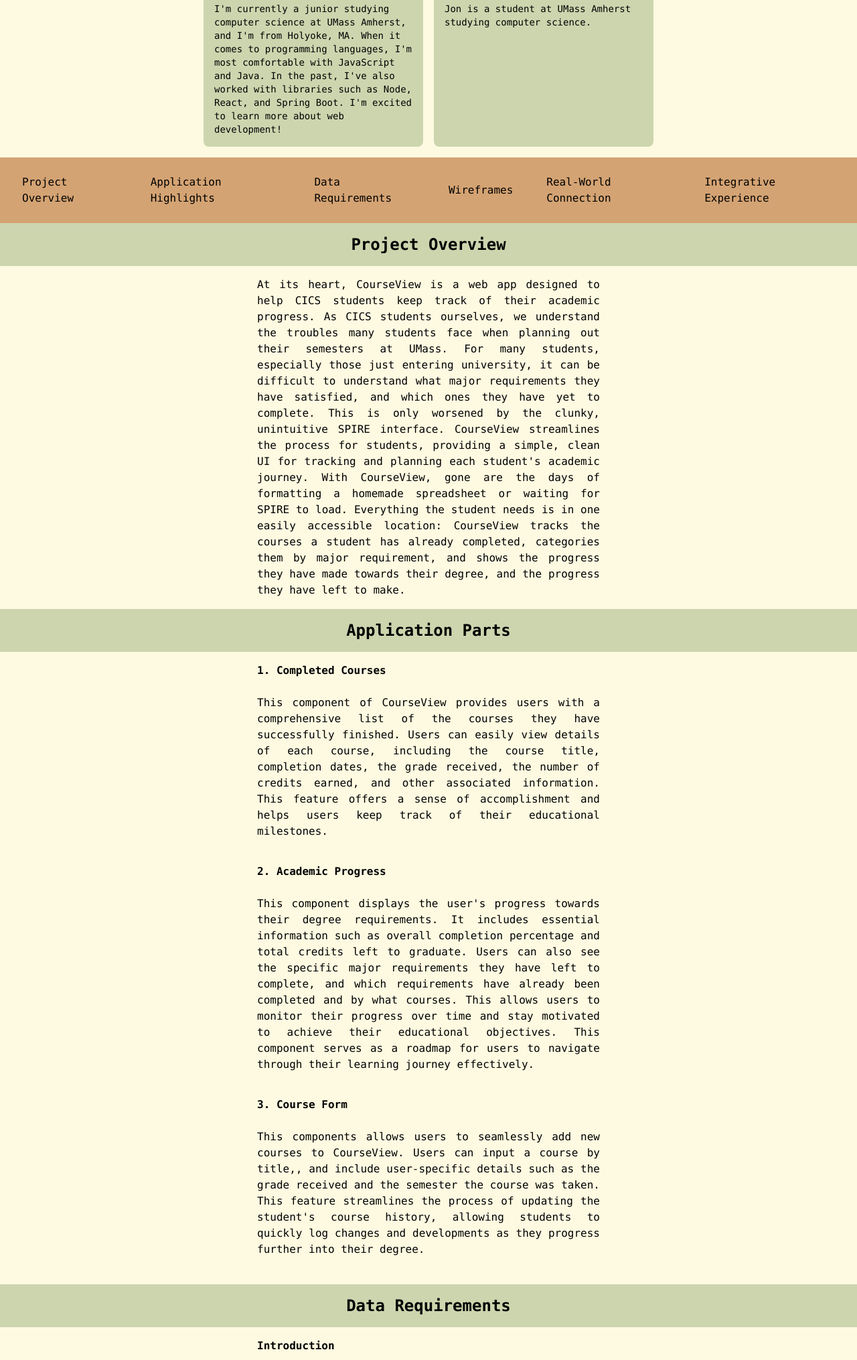
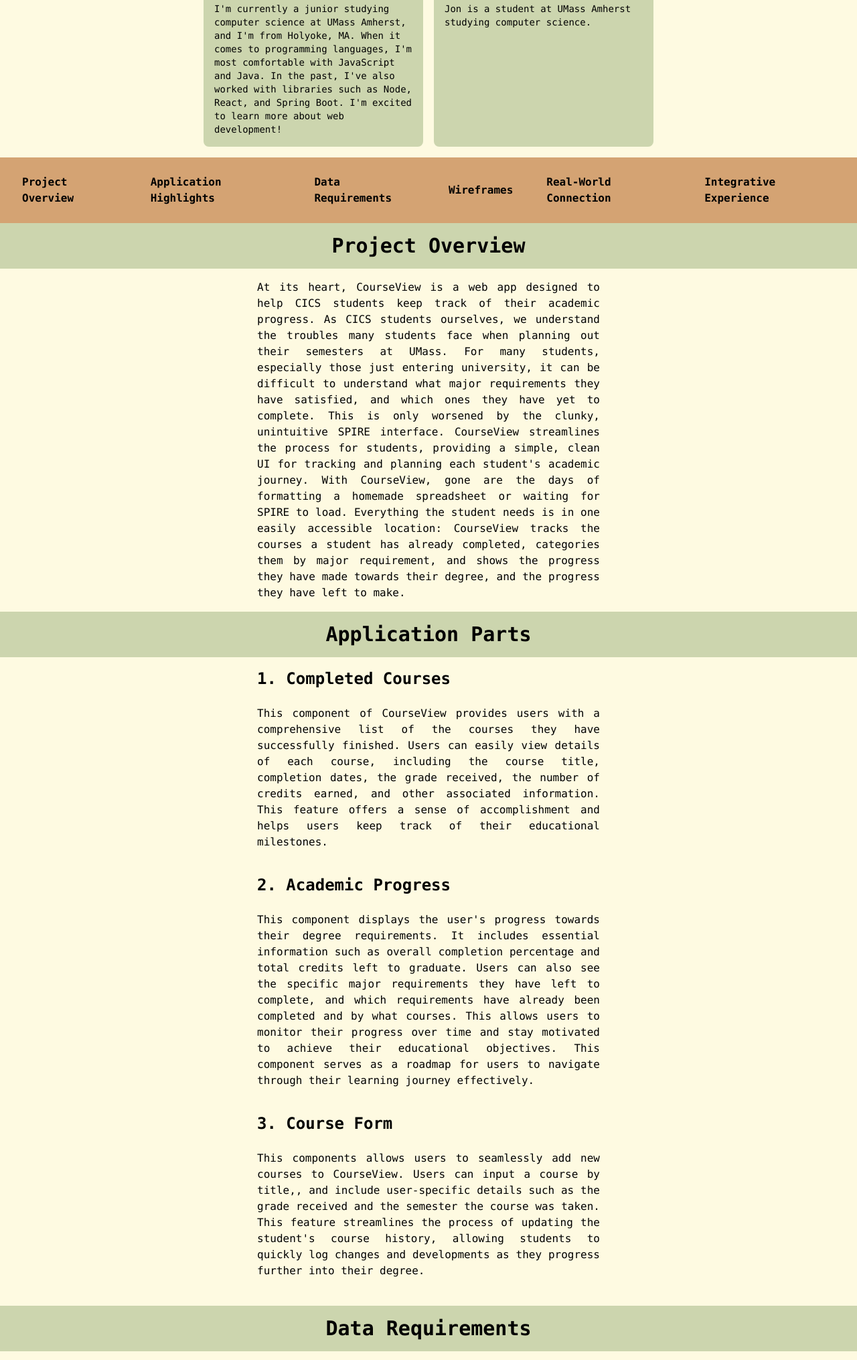
Before and after one commit to atharvakale343/CourseView, a website built with Vite: page frontend/src/docs/milestone-01/index.html in a window 1280 px wide. Shown: the part 1289-3319 px from the top of the page at 67% size. Built offline with nearby package versions, Linux system fonts and the light colour scheme.

Commit message:
formatting

```diff
--- a/frontend/src/docs/milestone-01/index.html
+++ b/frontend/src/docs/milestone-01/index.html
@@ -142,32 +142,32 @@
       <!-- Links to different sections/pages -->
       <a
         href="#overview"
-        class="rounded-lg border border-transparent px-4 py-2 font-medium transition duration-300 ease-in-out hover:bg-custom-cream-accent"
+        class="rounded-lg border border-transparent px-4 py-2 font-semibold transition duration-300 ease-in-out hover:bg-custom-cream-accent"
         >Project Overview</a
       >
       <a
         href="#application-parts"
-        class="rounded-lg border border-transparent px-4 py-2 font-medium transition duration-300 ease-in-out hover:bg-custom-cream-accent"
+        class="rounded-lg border border-transparent px-4 py-2 font-semibold transition duration-300 ease-in-out hover:bg-custom-cream-accent"
         >Application Highlights</a
       >
       <a
         href="#data-requirements"
-        class="rounded-lg border border-transparent px-4 py-2 font-medium transition duration-300 ease-in-out hover:bg-custom-cream-accent"
+        class="rounded-lg border border-transparent px-4 py-2 font-semibold transition duration-300 ease-in-out hover:bg-custom-cream-accent"
         >Data Requirements</a
       >
       <a
         href="#wireframes"
-        class="rounded-lg border border-transparent px-4 py-2 font-medium transition duration-300 ease-in-out hover:bg-custom-cream-accent"
+        class="rounded-lg border border-transparent px-4 py-2 font-semibold transition duration-300 ease-in-out hover:bg-custom-cream-accent"
         >Wireframes</a
       >
       <a
         href="#real-world"
-        class="rounded-lg border border-transparent px-4 py-2 font-medium transition duration-300 ease-in-out hover:bg-custom-cream-accent"
+        class="rounded-lg border border-transparent px-4 py-2 font-semibold transition duration-300 ease-in-out hover:bg-custom-cream-accent"
         >Real-World Connection</a
       >
       <a
         href="#integrative-experience"
-        class="rounded-lg border border-transparent px-4 py-2 font-medium transition duration-300 ease-in-out hover:bg-custom-cream-accent"
+        class="rounded-lg border border-transparent px-4 py-2 font-semibold transition duration-300 ease-in-out hover:bg-custom-cream-accent"
         >Integrative Experience</a
       >
     </nav>
@@ -176,45 +176,67 @@
       <!-- Main content of the document -->
       <section id="overview" class="mb-4">
         <div class="mb-4 w-full bg-custom-green-title">
-          <h2 class="p-4 text-center text-2xl font-semibold">
+          <h2 class="p-4 text-center text-3xl font-semibold">
             Project Overview
           </h2>
         </div>
         <p class="mx-96 flex flex-col space-y-3 text-justify">
-            At its heart, CourseView is a web app designed to help CICS students keep track
-            of their academic progress. As CICS students ourselves, we understand the troubles
-            many students face when planning out their semesters at UMass. For many students,
-            especially those just entering university, it can be difficult to understand what
-            major requirements they have satisfied, and which ones they have yet to complete.
-            This is only worsened by the clunky, unintuitive SPIRE interface. CourseView streamlines
-            the process for students, providing a simple, clean UI for tracking and planning each student's
-            academic journey. With CourseView, gone are the days of formatting a homemade spreadsheet or
-            waiting for SPIRE to load. Everything the student needs is in one easily accessible location:
-            CourseView tracks the courses a student has already completed, categories them by major requirement,
-            and shows the progress they have made towards their degree, and the progress they have left to make.
+          At its heart, CourseView is a web app designed to help CICS students
+          keep track of their academic progress. As CICS students ourselves, we
+          understand the troubles many students face when planning out their
+          semesters at UMass. For many students, especially those just entering
+          university, it can be difficult to understand what major requirements
+          they have satisfied, and which ones they have yet to complete. This is
+          only worsened by the clunky, unintuitive SPIRE interface. CourseView
+          streamlines the process for students, providing a simple, clean UI for
+          tracking and planning each student's academic journey. With
+          CourseView, gone are the days of formatting a homemade spreadsheet or
+          waiting for SPIRE to load. Everything the student needs is in one
+          easily accessible location: CourseView tracks the courses a student
+          has already completed, categories them by major requirement, and shows
+          the progress they have made towards their degree, and the progress
+          they have left to make.
         </p>
       </section>
 
       <section id="application-parts" class="mb-4">
         <div class="mb-4 w-full bg-custom-green-title">
-          <h2 class="p-4 text-center text-2xl font-semibold">
+          <h2 class="p-4 text-center text-3xl font-semibold">
             Application Parts
           </h2>
         </div>
         <p class="mx-96 flex flex-col space-y-3 text-justify">
-            <strong>1. Completed Courses </strong>
+          <strong class="text-2xl">1. Completed Courses </strong>
           <br />
-            This component of CourseView provides users with a comprehensive list of the courses they have successfully finished. Users can easily view details of each course, including the course title, completion dates, the grade received, the number of credits earned, and other associated information. This feature offers a sense of accomplishment and helps users keep track of their educational milestones.
+          This component of CourseView provides users with a comprehensive list
+          of the courses they have successfully finished. Users can easily view
+          details of each course, including the course title, completion dates,
+          the grade received, the number of credits earned, and other associated
+          information. This feature offers a sense of accomplishment and helps
+          users keep track of their educational milestones.
           <br />
           <br />
-            <strong>2. Academic Progress </strong>
+          <strong class="text-2xl">2. Academic Progress </strong>
           <br />
-            This component displays the user's progress towards their degree requirements. It includes essential information such as overall completion percentage and total credits left to graduate. Users can also see the specific major requirements they have left to complete, and which requirements have already been completed and by what courses. This allows users to monitor their progress over time and stay motivated to achieve their educational objectives. This component serves as a roadmap for users to navigate through their learning journey effectively.
+          This component displays the user's progress towards their degree
+          requirements. It includes essential information such as overall
+          completion percentage and total credits left to graduate. Users can
+          also see the specific major requirements they have left to complete,
+          and which requirements have already been completed and by what
+          courses. This allows users to monitor their progress over time and
+          stay motivated to achieve their educational objectives. This component
+          serves as a roadmap for users to navigate through their learning
+          journey effectively.
           <br />
           <br />
-            <strong>3. Course Form </strong>
+          <strong class="text-2xl">3. Course Form </strong>
           <br />
-            This components allows users to seamlessly add new courses to CourseView. Users can input a course by title,, and include user-specific details such as the grade received and the semester the course was taken. This feature streamlines the process of updating the student's course history, allowing students to quickly log changes and developments as they progress further into their degree.
+          This components allows users to seamlessly add new courses to
+          CourseView. Users can input a course by title,, and include
+          user-specific details such as the grade received and the semester the
+          course was taken. This feature streamlines the process of updating the
+          student's course history, allowing students to quickly log changes and
+          developments as they progress further into their degree.
           <br />
           <br />
         </p>
@@ -222,12 +244,12 @@
 
       <section id="data-requirements" class="mb-4">
         <div class="mb-4 w-full bg-custom-green-title">
-          <h2 class="p-4 text-center text-2xl font-semibold">
+          <h2 class="p-4 text-center text-3xl font-semibold">
             Data Requirements
           </h2>
         </div>
         <p class="mx-96 flex flex-col space-y-3 text-justify">
-          <strong>Introduction</strong>
+          <strong class="text-2xl">Introduction</strong>
 
           <br />
 
@@ -240,7 +262,7 @@
 
           <br /><br />
 
-          <strong>1. Course History Data</strong>
+          <strong class="text-2xl">1. Course History Data</strong>
 
           <br />
 
@@ -259,7 +281,7 @@
 
           <br /><br />
 
-          <strong>2. Degree Completion Status Data</strong>
+          <strong class="text-2xl">2. Degree Completion Status Data</strong>
 
           <br />
 
@@ -275,7 +297,7 @@
 
           <br /><br />
 
-          <strong>3. Course Recommendation Data</strong>
+          <strong class="text-2xl">3. Course Recommendation Data</strong>
 
           <br />
 
@@ -291,7 +313,7 @@
 
           <br /><br />
 
-          <strong>4. User Account Information Data</strong>
+          <strong class="text-2xl">4. User Account Information Data</strong>
 
           <br />
 
@@ -306,7 +328,7 @@
 
           <br /><br />
 
-          <strong>Conclusion</strong>
+          <strong class="text-2xl">Conclusion</strong>
 
           <br />
 
@@ -325,7 +347,7 @@
 
       <section id="wireframes" class="mb-4">
         <div class="mb-4 w-full bg-custom-green-title">
-          <h2 class="p-4 text-center text-2xl font-semibold">Wireframes</h2>
+          <h2 class="p-4 text-center text-3xl font-semibold">Wireframes</h2>
         </div>
         <div class="mx-96 flex flex-col space-y-3 text-justify">
           In the following paragraphs, I have provided our website wireframes
@@ -339,7 +361,9 @@
               src="./assets/CourseHistoryPage.png"
               class="w-3/5 border border-gray-300"
             />
-            <h1 class="mt-1 text-sm font-semibold italic">Course History Page</h1>
+            <h1 class="mt-1 text-sm font-semibold italic">
+              Course History Page
+            </h1>
           </div>
 
           <br />
@@ -363,7 +387,9 @@
               src="./assets/CourseCompletionStatusPage.png"
               class="w-3/5 border border-gray-300"
             />
-            <h1 class="mt-1 text-sm font-semibold italic">Course Completion Status Page</h1>
+            <h1 class="mt-1 text-sm font-semibold italic">
+              Course Completion Status Page
+            </h1>
           </div>
 
           <br />
@@ -385,7 +411,9 @@
               src="./assets/AddCoursePage.png"
               class="w-3/5 border border-gray-300"
             />
-            <h1 class="mt-1 text-sm font-semibold italic">Adding a Course Page</h1>
+            <h1 class="mt-1 text-sm font-semibold italic">
+              Adding a Course Page
+            </h1>
           </div>
 
           <br />
@@ -408,7 +436,9 @@
               src="./assets/AccountOverviewPage.png"
               class="w-3/5 border border-gray-300"
             />
-            <h1 class="mt-1 text-sm font-semibold italic">Account Overview Page</h1>
+            <h1 class="mt-1 text-sm font-semibold italic">
+              Account Overview Page
+            </h1>
           </div>
 
           <br />
@@ -432,7 +462,7 @@
 
       <section id="real-world" class="mb-4">
         <div class="mb-4 w-full bg-custom-green-title">
-          <h2 class="p-4 text-center text-2xl font-semibold">
+          <h2 class="p-4 text-center text-3xl font-semibold">
             Real-World Connection
           </h2>
         </div>
@@ -476,7 +506,7 @@
 
       <section id="integrative-experience" class="mb-4">
         <div class="mb-4 w-full bg-custom-green-title">
-          <h2 class="p-4 text-center text-2xl font-semibold">
+          <h2 class="p-4 text-center text-3xl font-semibold">
             Integrative Experience
           </h2>
         </div>
```
Lines whose indentation alone changed are shown as unchanged.
